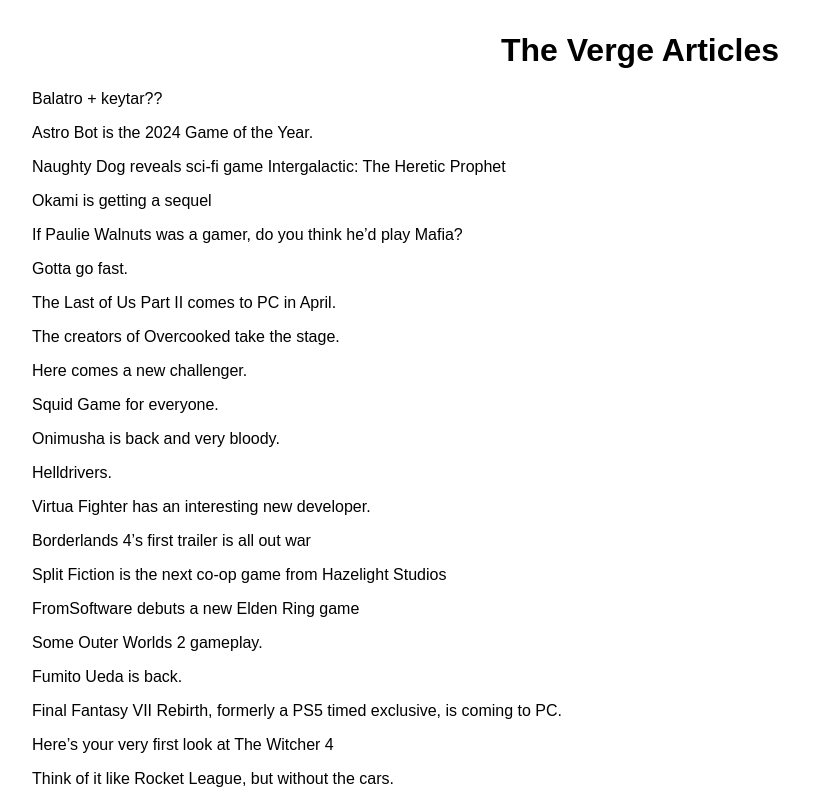
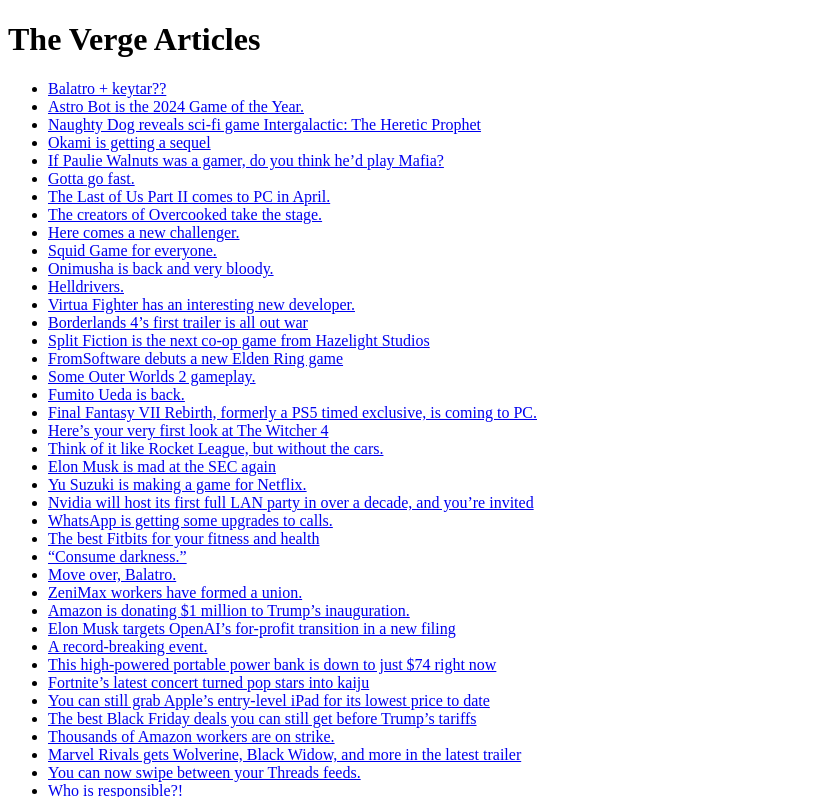
Before and after one commit to wave2earth/titleAggregator, a website: page output/index.html in a window 1280 px wide. Shown: the top 797 px of the page, without its empty margins (0-833 px from the left). Drawn offline with Linux system fonts and the light colour scheme.

Commit message:
completed

```diff
--- a/output/index.html
+++ b/output/index.html
@@ -4,31 +4,6 @@
     <meta charset="UTF-8">
     <meta name="viewport" content="width=device-width, initial-scale=1.0">
     <title>The Verge Articles</title>
-    <style>
-        body {
-            font-family: Arial, sans-serif;
-            background: #fff;
-            color: #000;
-            margin: 2rem;
-        }
-        h1 {
-            text-align: center;
-        }
-        ul {
-            list-style: none;
-            padding: 0;
-        }
-        li {
-            margin: 1rem 0;
-        }
-        a {
-            text-decoration: none;
-            color: #000;
-        }
-        a:hover {
-            text-decoration: underline;
-        }
-    </style>
 </head>
 <body>
     <h1>The Verge Articles</h1>
```
